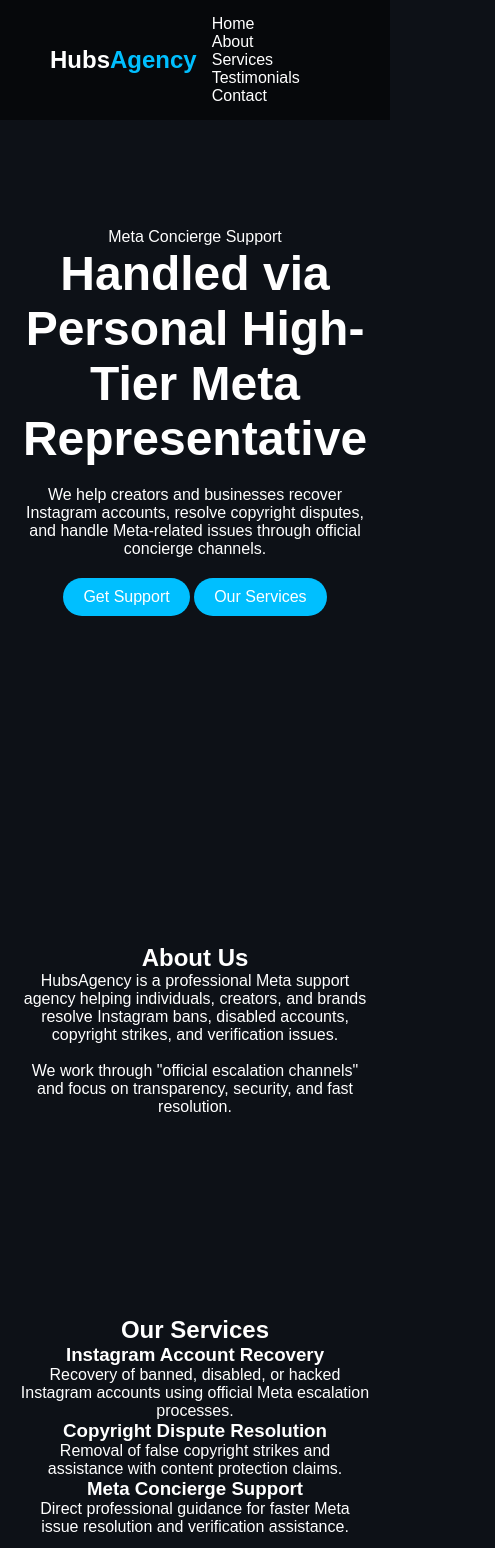
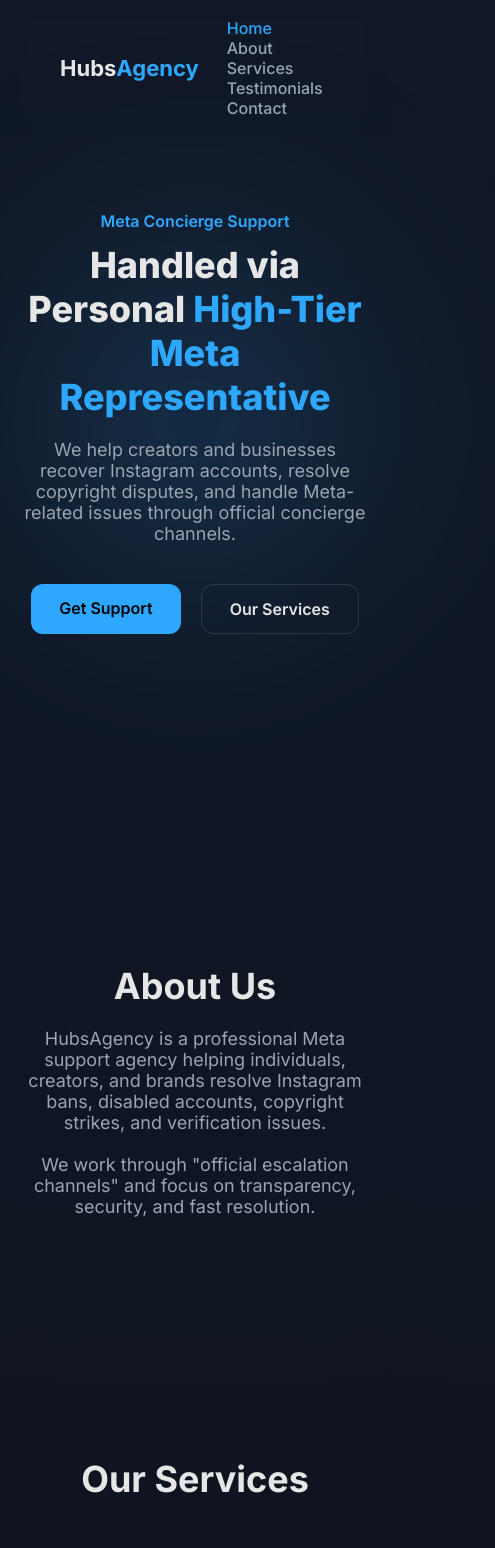
Before and after one commit to hubsxzry/hubsagency, a plain HTML site: page index.html in a window 390 px wide. Shown: the top 1548 px of the page, 495 px wide, since content can reach past the window. Drawn offline with Linux system fonts and the light colour scheme.

Commit message:
Refactor CSS for design enhancements and responsiveness
Updated CSS variables and styles for improved design and responsiveness.

```diff
--- a/style.css
+++ b/style.css
@@ -1,126 +1,233 @@
+:root {
+  --bg: #0b0f16;
+  --card: rgba(255,255,255,0.06);
+  --border: rgba(255,255,255,0.12);
+  --blue: #2ea8ff;
+  --text: #e6e6e6;
+  --muted: #9aa4b2;
+}
+
 * {
   margin: 0;
   padding: 0;
   box-sizing: border-box;
-  font-family: "Poppins", sans-serif;
+  font-family: "Inter", sans-serif;
 }
 
 body {
-  background: var(--bg);
+  background: radial-gradient(circle at top, #111827, var(--bg));
   color: var(--text);
-  transition: background 0.3s, color 0.3s;
+  overflow-x: hidden;
 }
 
-:root {
-  --bg: #0d1117;
-  --text: #ffffff;
-  --accent: #00bfff;
-}
-
-.light {
-  --bg: #ffffff;
-  --text: #111111;
-  --accent: #0077ff;
-}
-
+/* NAVBAR */
 .navbar {
   position: fixed;
+  top: 0;
   width: 100%;
-  top: 0;
-  background: rgba(0,0,0,0.5);
+  padding: 18px 60px;
   display: flex;
   justify-content: space-between;
   align-items: center;
-  padding: 15px 50px;
-  backdrop-filter: blur(8px);
+  backdrop-filter: blur(10px);
   z-index: 100;
 }
 
 .logo {
-  font-size: 1.5em;
+  font-size: 22px;
   font-weight: 700;
 }
-.logo span { color: var(--accent); }
 
-.navbar nav a {
-  color: var(--text);
-  margin: 0 15px;
-  text-decoration: none;
-  font-weight: 500;
-  transition: color 0.3s;
-}
-.navbar nav a:hover { color: var(--accent); }
-
-#modeToggle {
-  border: none;
-  background: none;
-  color: var(--text);
-  cursor: pointer;
-  font-size: 1.2em;
+.logo span {
+  color: var(--blue);
 }
 
+nav a {
+  margin-left: 28px;
+  text-decoration: none;
+  color: var(--muted);
+  font-weight: 500;
+  transition: 0.3s;
+}
+
+nav a:hover,
+nav a.active {
+  color: var(--blue);
+}
+
+/* HERO */
 .hero {
-  height: 100vh;
+  min-height: 100vh;
   display: flex;
   align-items: center;
   justify-content: center;
+  position: relative;
+  padding: 120px 20px;
   text-align: center;
-  background: url('assets/bg.jpg') center/cover no-repeat;
-  padding: 0 20px;
 }
 
-.hero-content h1 {
-  font-size: 3em;
+.hero-tag {
+  color: var(--blue);
+  font-weight: 600;
+  margin-bottom: 12px;
+}
+
+.hero h1 {
+  font-size: clamp(36px, 6vw, 64px);
+  font-weight: 800;
+}
+
+.hero h1 span {
+  color: var(--blue);
+}
+
+.hero-desc {
+  max-width: 720px;
+  margin: 20px auto 40px;
+  color: var(--muted);
+  font-size: 18px;
+}
+
+.hero-buttons {
+  display: flex;
+  justify-content: center;
+  gap: 20px;
+}
+
+.btn {
+  padding: 14px 28px;
+  border-radius: 12px;
+  text-decoration: none;
+  font-weight: 600;
+  transition: 0.3s;
+}
+
+.primary {
+  background: var(--blue);
+  color: #000;
+}
+
+.primary:hover {
+  box-shadow: 0 0 30px rgba(46,168,255,0.6);
+}
+
+.ghost {
+  border: 1px solid var(--border);
+  color: var(--text);
+}
+
+.ghost:hover {
+  border-color: var(--blue);
+  color: var(--blue);
+}
+
+/* GLOW */
+.hero-glow {
+  position: absolute;
+  width: 600px;
+  height: 600px;
+  background: radial-gradient(circle, rgba(46,168,255,0.25), transparent 60%);
+  filter: blur(100px);
+  z-index: -1;
+}
+
+/* SECTIONS */
+.section {
+  padding: 120px 20px;
+  max-width: 1200px;
+  margin: auto;
+  text-align: center;
+}
+
+.section h2 {
+  font-size: 36px;
   margin-bottom: 20px;
 }
 
-.btn {
-  display: inline-block;
-  background: var(--accent);
-  color: #fff;
-  padding: 10px 20px;
-  border-radius: 25px;
-  margin-top: 20px;
-  text-decoration: none;
-  transition: background 0.3s;
-}
-.btn:hover { background: #0095dd; }
-
-section {
-  padding: 100px 20px;
-  text-align: center;
+.section-text {
+  max-width: 800px;
+  margin: auto;
+  color: var(--muted);
+  font-size: 18px;
 }
 
-.service-boxes, .testimonial-boxes {
+/* GRID & CARDS */
+.grid {
   display: grid;
-  grid-template-columns: repeat(auto-fit, minmax(250px, 1fr));
-  gap: 20px;
-  margin-top: 30px;
+  grid-template-columns: repeat(auto-fit, minmax(280px, 1fr));
+  gap: 30px;
+  margin-top: 50px;
 }
 
-.service, .testimonial {
-  background: rgba(255,255,255,0.05);
+.card {
+  background: var(--card);
+  border: 1px solid var(--border);
+  border-radius: 18px;
   padding: 30px;
-  border-radius: 15px;
-  box-shadow: 0 4px 12px rgba(0,0,0,0.2);
+  backdrop-filter: blur(12px);
+  transition: 0.4s;
 }
 
-.contact form {
+.card:hover {
+  transform: translateY(-10px);
+  border-color: var(--blue);
+  box-shadow: 0 0 30px rgba(46,168,255,0.25);
+}
+
+.card h3 {
+  margin-bottom: 12px;
+}
+
+.card p {
+  color: var(--muted);
+  line-height: 1.6;
+}
+
+/* TESTIMONIAL */
+.testimonial span {
+  display: block;
+  margin-top: 15px;
+  color: var(--blue);
+  font-weight: 600;
+}
+
+/* CONTACT */
+.contact-form {
   max-width: 500px;
   margin: auto;
   display: flex;
   flex-direction: column;
-  gap: 15px;
+  gap: 18px;
 }
-.contact input, .contact textarea {
-  padding: 10px;
-  border: none;
-  border-radius: 8px;
+
+.contact-form input,
+.contact-form textarea {
+  padding: 14px;
+  border-radius: 12px;
+  border: 1px solid var(--border);
+  background: rgba(255,255,255,0.04);
+  color: var(--text);
+}
+
+.contact-form input:focus,
+.contact-form textarea:focus {
   outline: none;
+  border-color: var(--blue);
 }
+
+.email-alt {
+  margin-top: 10px;
+  font-size: 14px;
+}
+
+.email-alt a {
+  color: var(--blue);
+}
+
+/* FOOTER */
 footer {
-  padding: 20px;
-  background: #000;
+  padding: 30px;
   text-align: center;
-  color: #888;
+  color: var(--muted);
+  font-size: 14px;
 }
```
